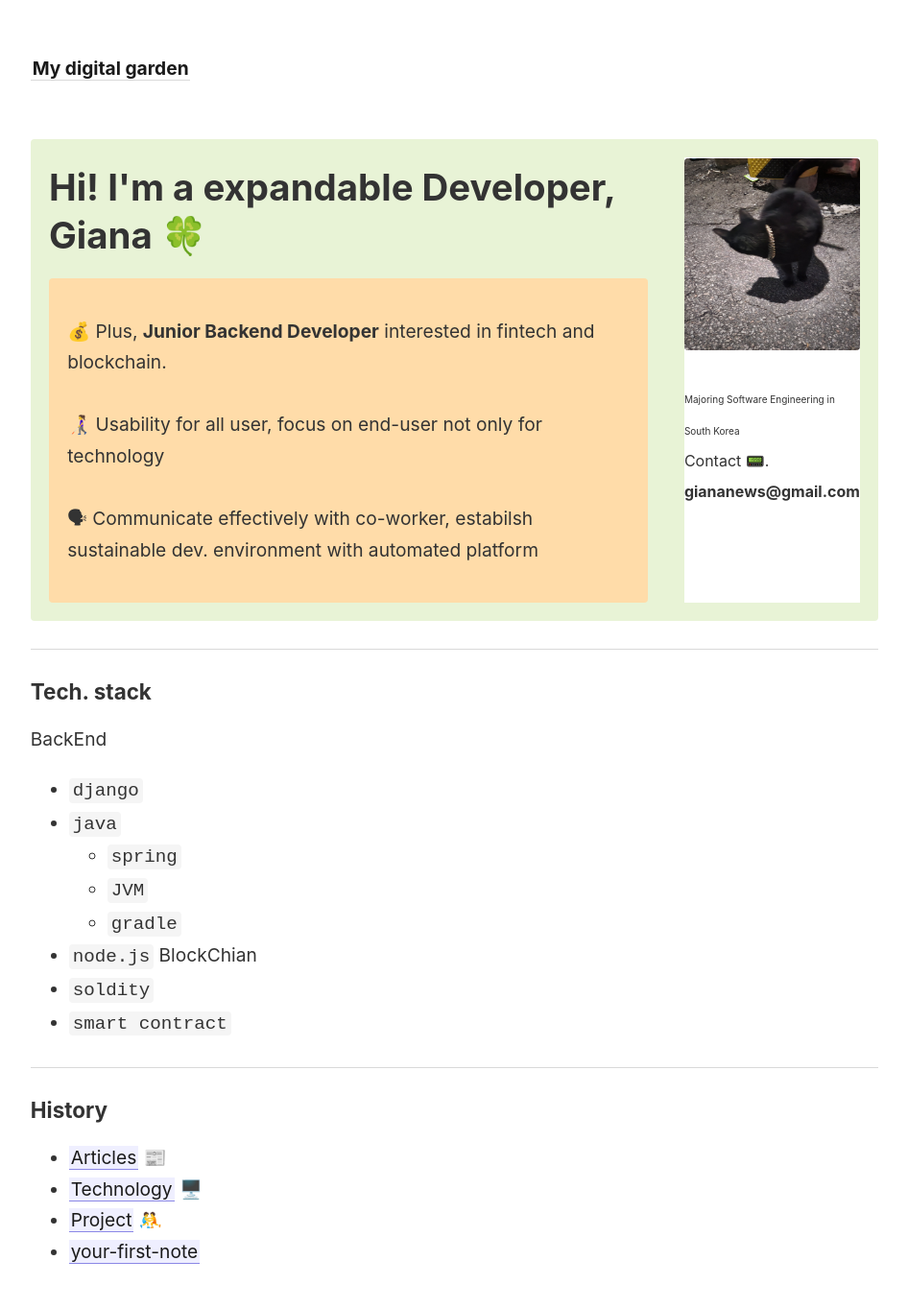
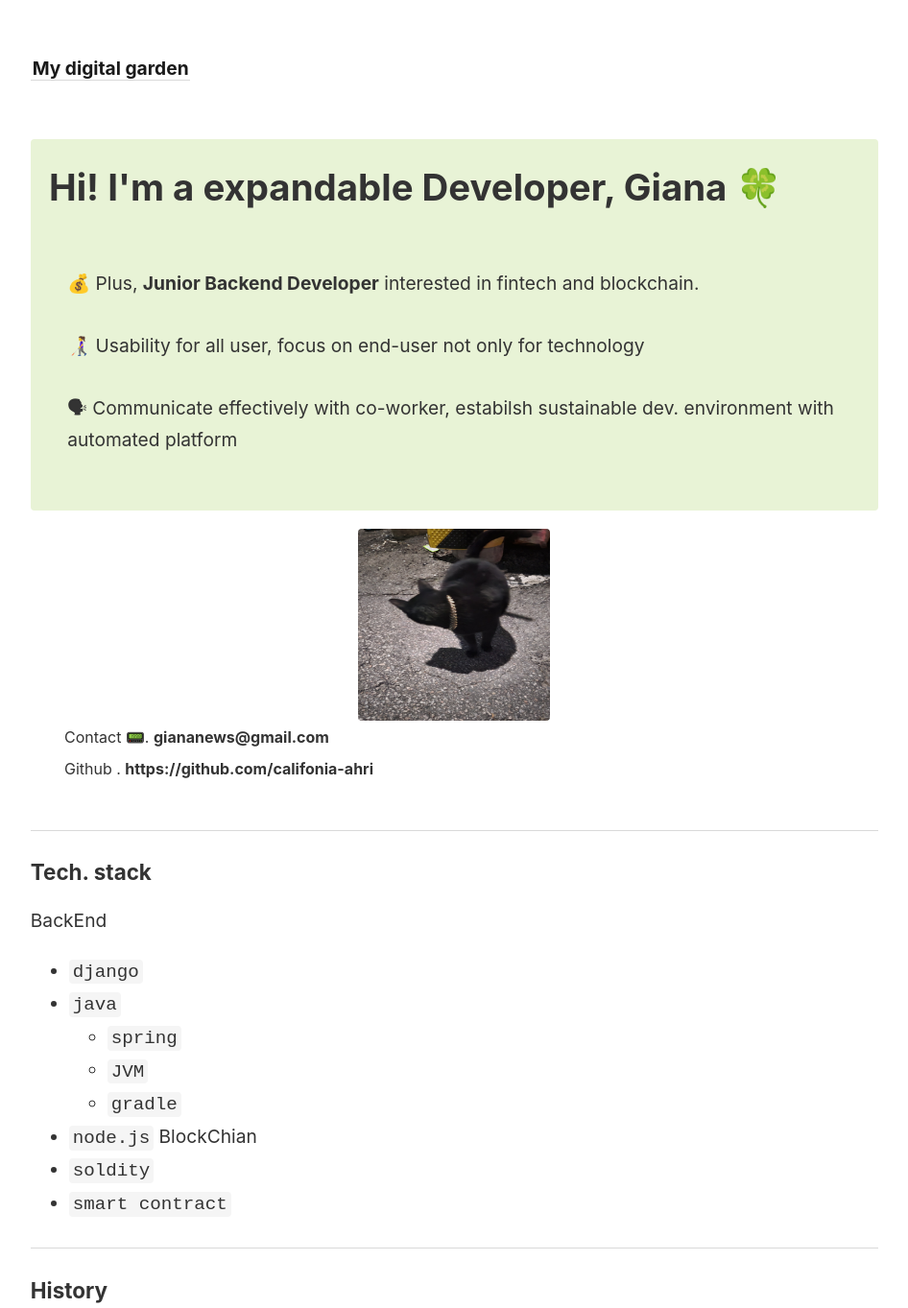
Before and after one commit to su-giana/giana-techblog, a Jekyll site: the page built from _pages/index.md, in a window 1280 px wide, cut to the strip 0-1363 px from the top of the page. Shown: the whole strip at 96% size, without its empty margins (45-991 px from the left). Built offline with Jekyll 4.4.1, drawn with Linux system fonts in a browser that asks for light colours.

Commit message:
last change

```diff
--- a/_pages/index.md
+++ b/_pages/index.md
@@ -8,7 +8,7 @@ permalink: /
 <div  width="1500em" height="500em" style="padding: 0em 1em;">
 <h1>Hi! I'm a expandable Developer, Giana 🍀</h1>
 
-<p style="padding: 2em 1em; background: #FFDCA9; border-radius: 4px;">
+<p style="padding: 2em 1em; border-radius: 4px;">
   💰 Plus, <span style="font-weight: bold">Junior Backend Developer</span> interested in fintech and blockchain.
   <br><br>
   👩‍🦯 Usability for all user, focus on end-user not only for technology
@@ -16,13 +16,13 @@ permalink: /
   🗣 Communicate effectively with co-worker, estabilsh sustainable dev. environment with automated platform
 </p>
 </div>
-
-
+</div>
 <div style="border-radius:4px; padding:1em 1em; background:white; background-clip: content-box;">
 <img src="../assets/image.jpg" height="200em" width="200em">
-<br><span style="font-size: x-small;">Majoring Software Engineering in South Korea</span><br>
-<span style="font-size: smaller;">Contact 📟. <strong>giananews@gmail.com</strong></span>
-</div>
+<span style="font-size: smaller; padding: 0em 1em;">Contact 📟. <strong style="font-size: medium;">giananews@gmail.com</strong></span>
+<br>
+<span style="font-size: smaller; padding: 0em 1em;">Github . <strong style="font-size: medium;">https://github.com/califonia-ahri</strong></span>
+
 </div>
 
 <hr>
```
